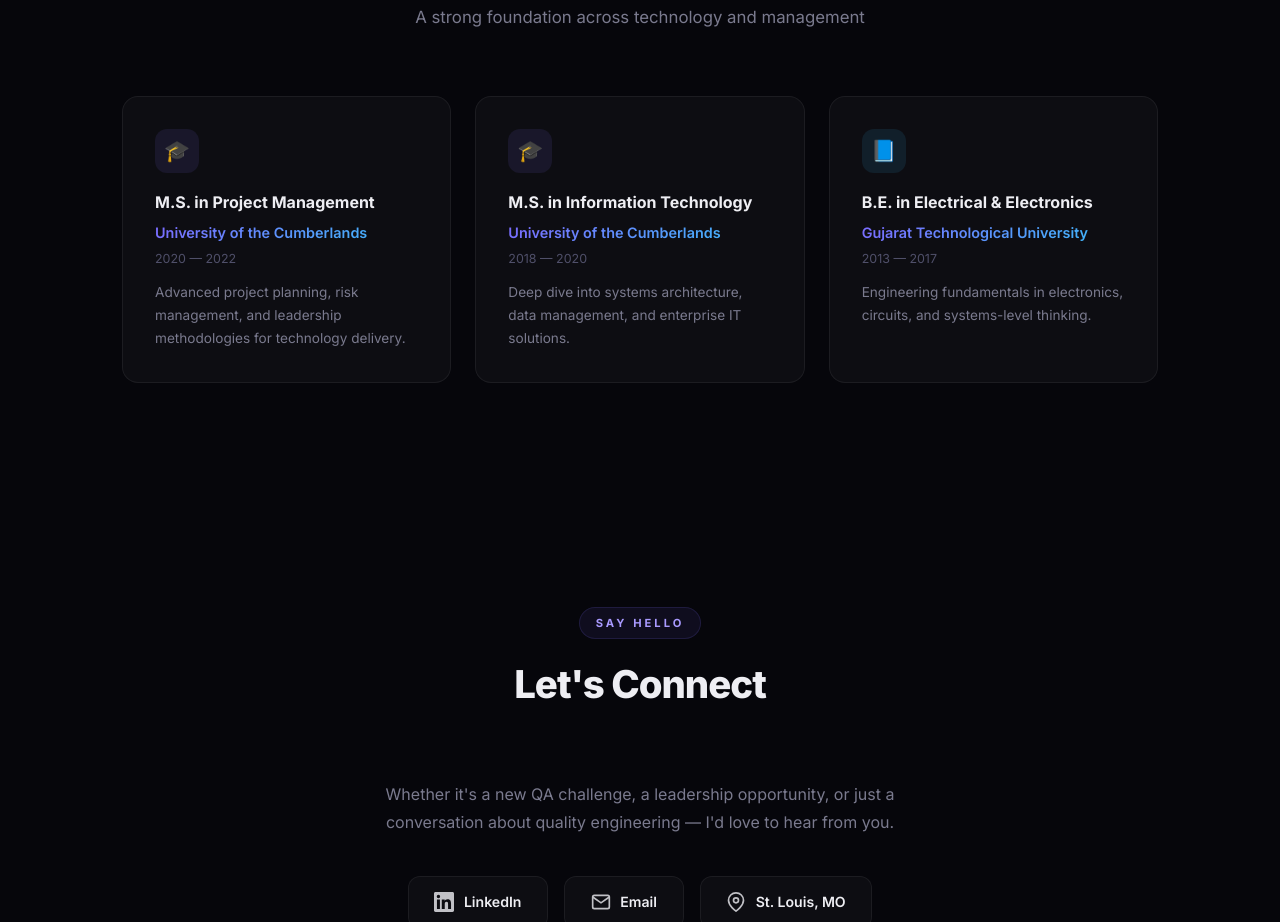
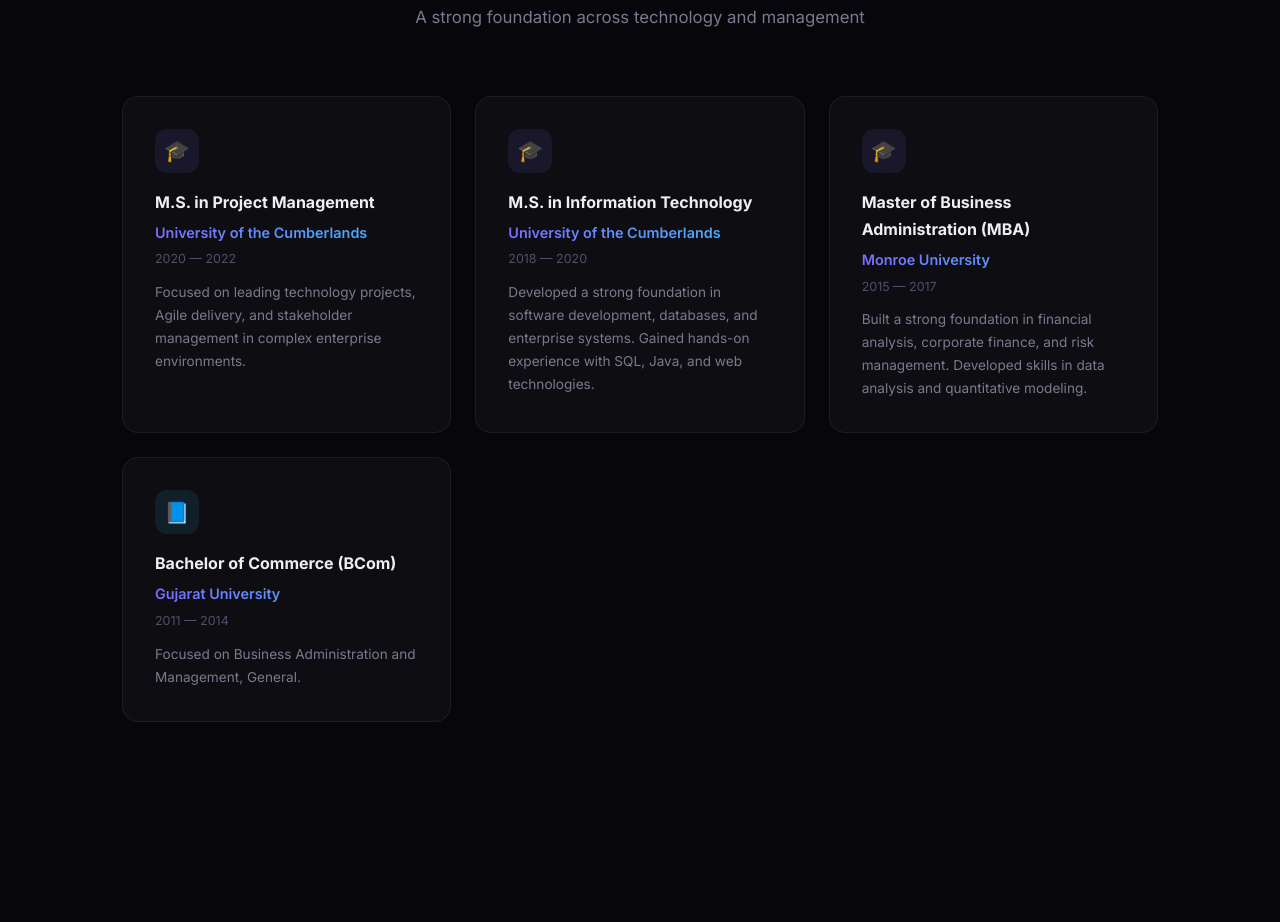
Before and after one commit to smitsoni4991-code/smits-portfolio, a plain HTML site: page index.html in a window 1280 px wide. Shown: the part 5491-6413 px from the top of the page. Drawn offline with Linux system fonts and the light colour scheme.

Commit message:
second commit

```diff
--- a/index.html
+++ b/index.html
@@ -4,7 +4,7 @@
 <head>
   <meta charset="UTF-8" />
   <meta name="viewport" content="width=device-width, initial-scale=1.0" />
-  <title> Krupal Soni
+  <title> Smit Soni
     Senior QA Analyst & QA Lead</title>
   <meta name="description"
     content="Portfolio of Smit Soni — Senior QA Analyst & QA Lead with 7+ years in test strategy, UAT, API & BI automation across Telecom, Healthcare, and Retail." />
@@ -381,21 +381,31 @@
           <div class="degree">M.S. in Project Management</div>
           <div class="school">University of the Cumberlands</div>
           <div class="edu-date">2020 — 2022</div>
-          <p>Advanced project planning, risk management, and leadership methodologies for technology delivery.</p>
+          <p>Focused on leading technology projects, Agile delivery, and stakeholder management in complex enterprise
+            environments.</p>
         </div>
         <div class="card edu-card fade-up delay-1">
           <div class="edu-icon masters">🎓</div>
           <div class="degree">M.S. in Information Technology</div>
           <div class="school">University of the Cumberlands</div>
           <div class="edu-date">2018 — 2020</div>
-          <p>Deep dive into systems architecture, data management, and enterprise IT solutions.</p>
+          <p>Developed a strong foundation in software development, databases, and enterprise systems. Gained hands-on
+            experience with SQL, Java, and web technologies.</p>
         </div>
         <div class="card edu-card fade-up delay-2">
+          <div class="edu-icon masters">🎓</div>
+          <div class="degree">Master of Business Administration (MBA)</div>
+          <div class="school">Monroe University</div>
+          <div class="edu-date">2015 — 2017</div>
+          <p>Built a strong foundation in financial analysis, corporate finance, and risk management. Developed skills
+            in data analysis and quantitative modeling.</p>
+        </div>
+        <div class="card edu-card fade-up delay-3">
           <div class="edu-icon bachelors">📘</div>
-          <div class="degree">B.E. in Electrical & Electronics</div>
-          <div class="school">Gujarat Technological University</div>
-          <div class="edu-date">2013 — 2017</div>
-          <p>Engineering fundamentals in electronics, circuits, and systems-level thinking.</p>
+          <div class="degree">Bachelor of Commerce (BCom)</div>
+          <div class="school">Gujarat University</div>
+          <div class="edu-date">2011 — 2014</div>
+          <p>Focused on Business Administration and Management, General.</p>
         </div>
       </div>
     </div>
```
